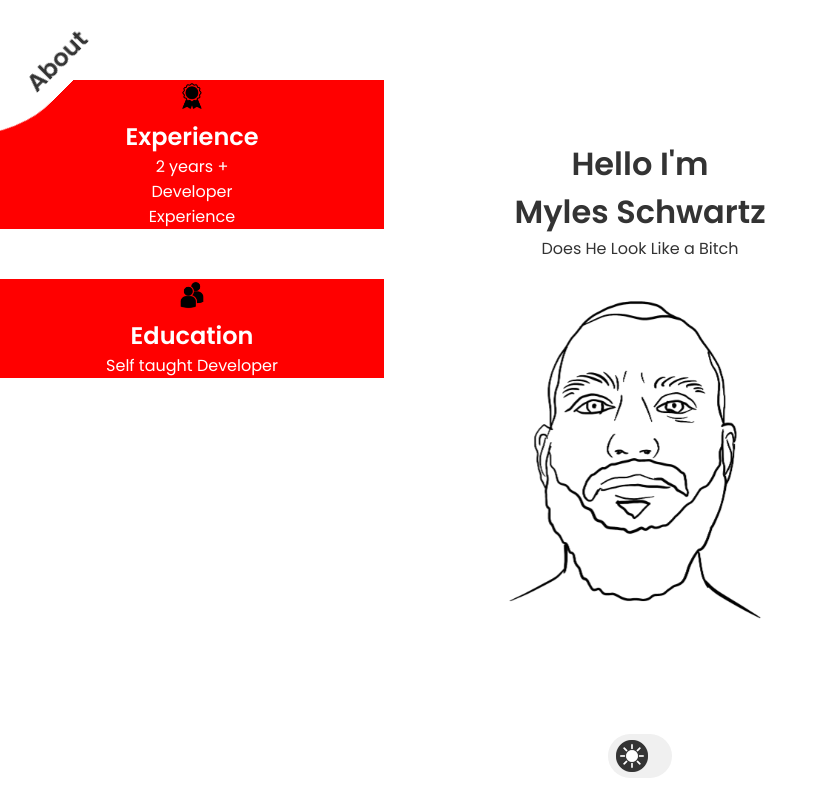
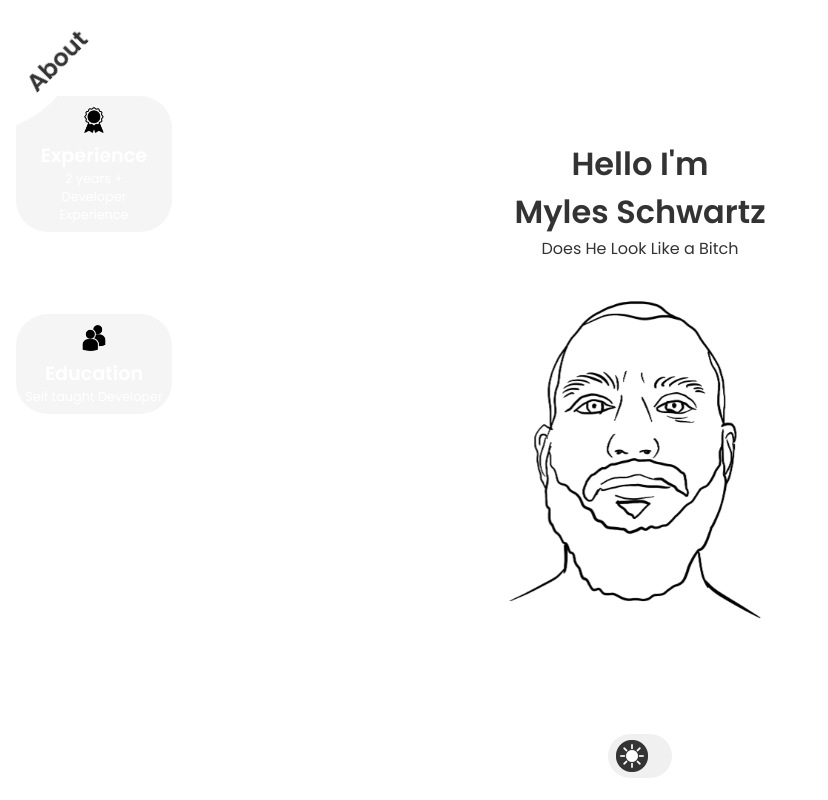
Before and after one commit to Thebearjew134/animated-head-portfolio, a plain HTML site: page index.html in a window 1280 px wide. Shown: the whole page, without its empty margins (0-828 px from the left). Drawn offline with Linux system fonts and the light colour scheme.

Commit message:
Update style.css

```diff
--- a/css/style.css
+++ b/css/style.css
@@ -136,5 +136,13 @@ p {
 
 
 article {
-    background: red;
+    background: rgb(245, 245, 245);
+    font-size: 0.8rem;
+    list-style: none;
+    border: var(--border);
+    border-radius: 2rem;
+    padding: 0.5rem;
+    margin: 1rem;
+    width: 8.75rem;
+    min-width: 8.75rem;
 }
```
